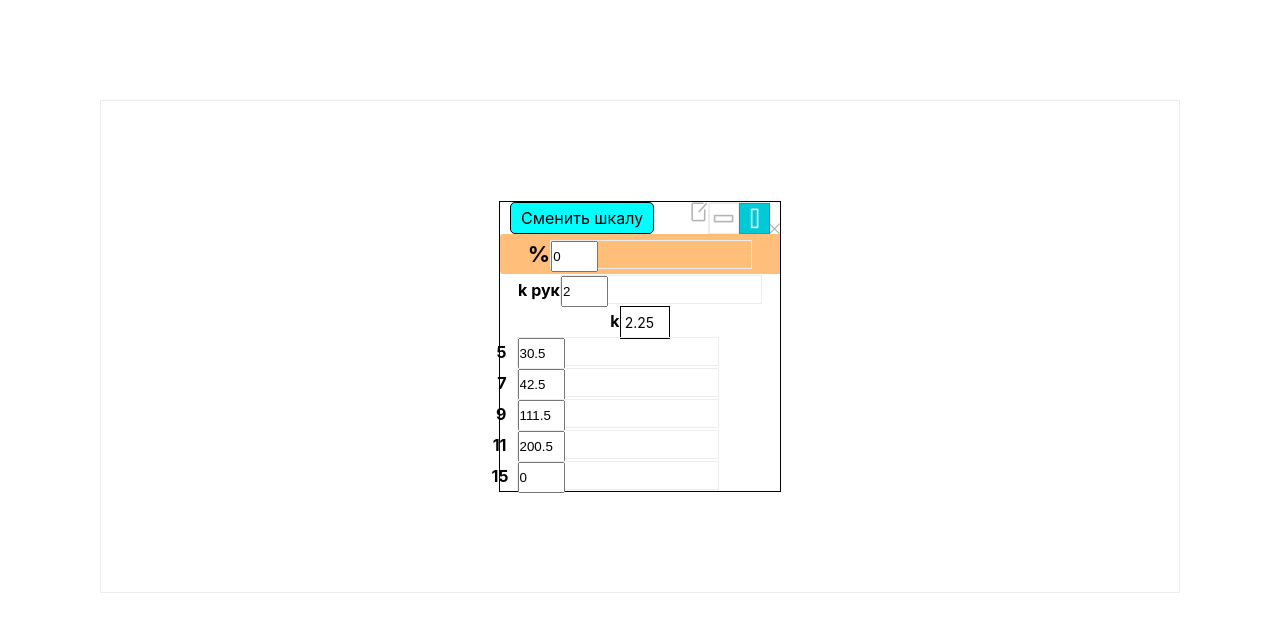
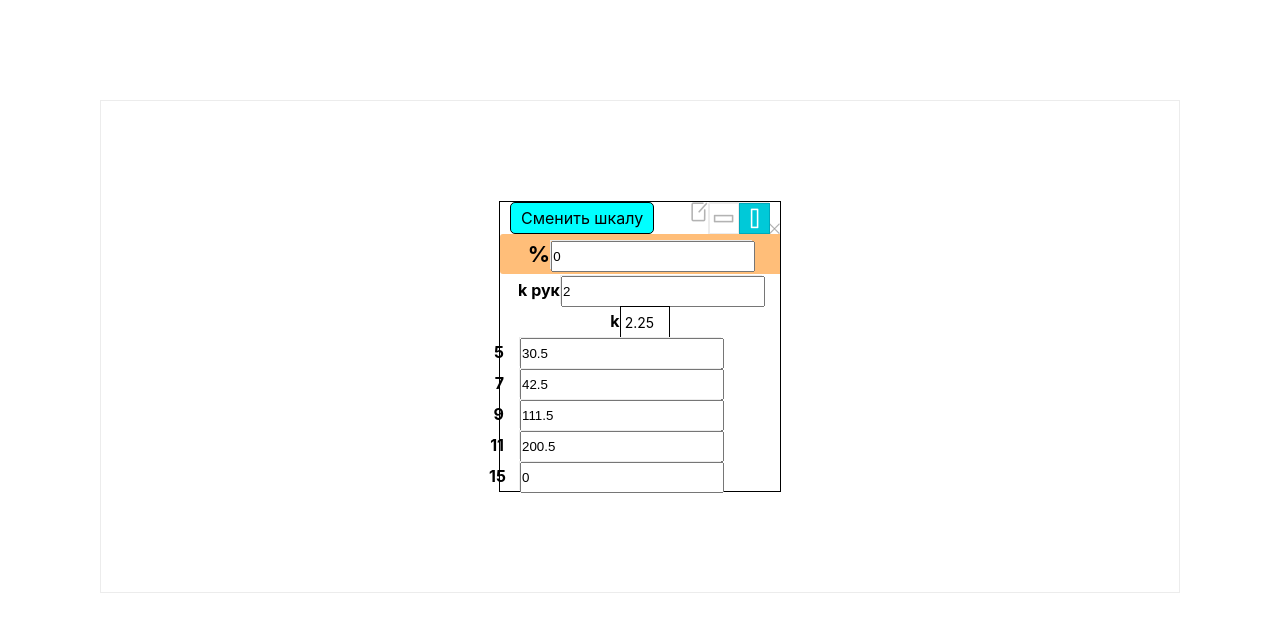
Before and after one commit to Pyarka/Sitef, a React (Create React App) app: page / in a window 1280 px wide. Shown: the top 632 px of the page. Built offline with nearby package versions, Linux system fonts and the light colour scheme.

Commit message:
добавлены правки стилей

```diff
--- a/src/Components/NumberBox/NumberBoxStyles.ts
+++ b/src/Components/NumberBox/NumberBoxStyles.ts
@@ -5,7 +5,7 @@ const Container = styled.div`
   border: 1px solid #ececec;
   input{
     display: flex;
-    width: 43px;
+    width: 100%;
     height: 100%;
     padding: 0
   }
--- a/src/Components/ScalePopup/ScalePopupStyles.ts
+++ b/src/Components/ScalePopup/ScalePopupStyles.ts
@@ -262,5 +262,5 @@ export const CellsRow = styled.div`
     margin-top: 3px;
 `;
 export const CellsValues = styled.div`
-
+   margin: 0 0 0 5px;
 `;
```
